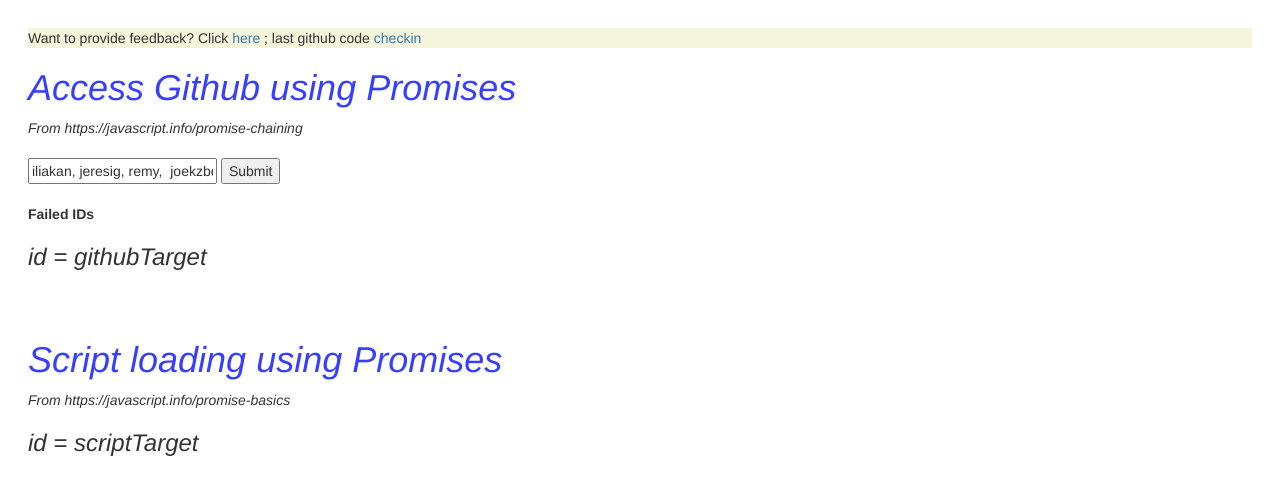
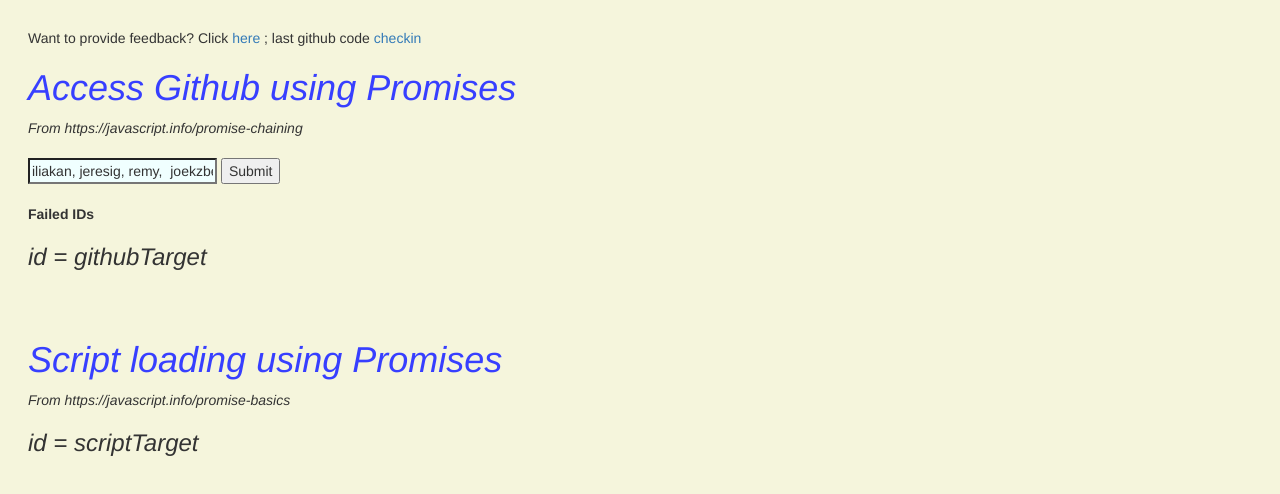
Before and after one commit to kgashok/promises-simple, a plain HTML site: page index.html in a window 1280 px wide. Drawn offline with nearby package versions, Linux system fonts and the light colour scheme; some packages are replaced by stand-ins of ours; a script that the page names is missing.

Commit message:
some minor CSS styling

```diff
--- a/style.css
+++ b/style.css
@@ -1,8 +1,13 @@
 /* CSS files add styling rules to your content */
+
+input {
+  background-color: azure;
+}
 
 body {
   font-family: "Benton Sans", "Helvetica Neue", helvetica, arial, sans-serif;
   margin: 2em;
+  background-color: beige;
 }
 
 h1 {
```
Also changed, not shown: pscript.js (+11 -3 lines).
